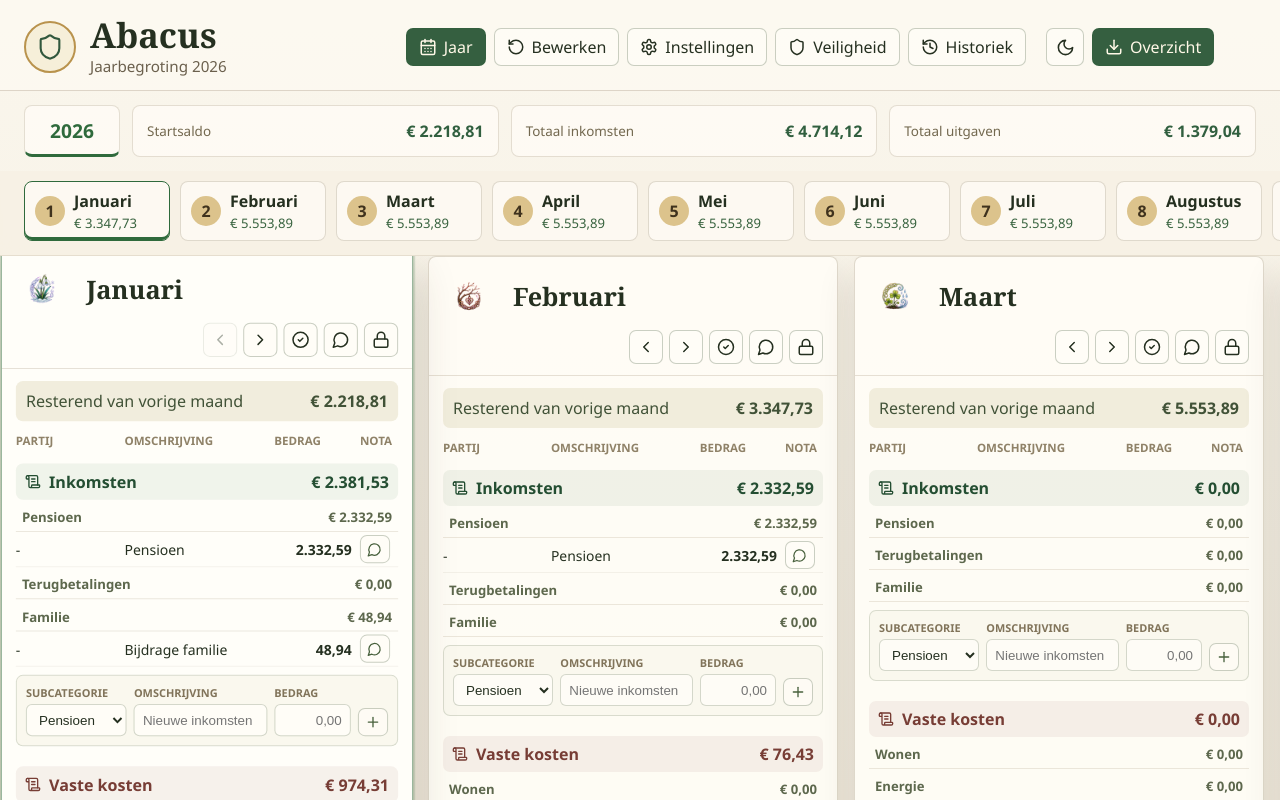
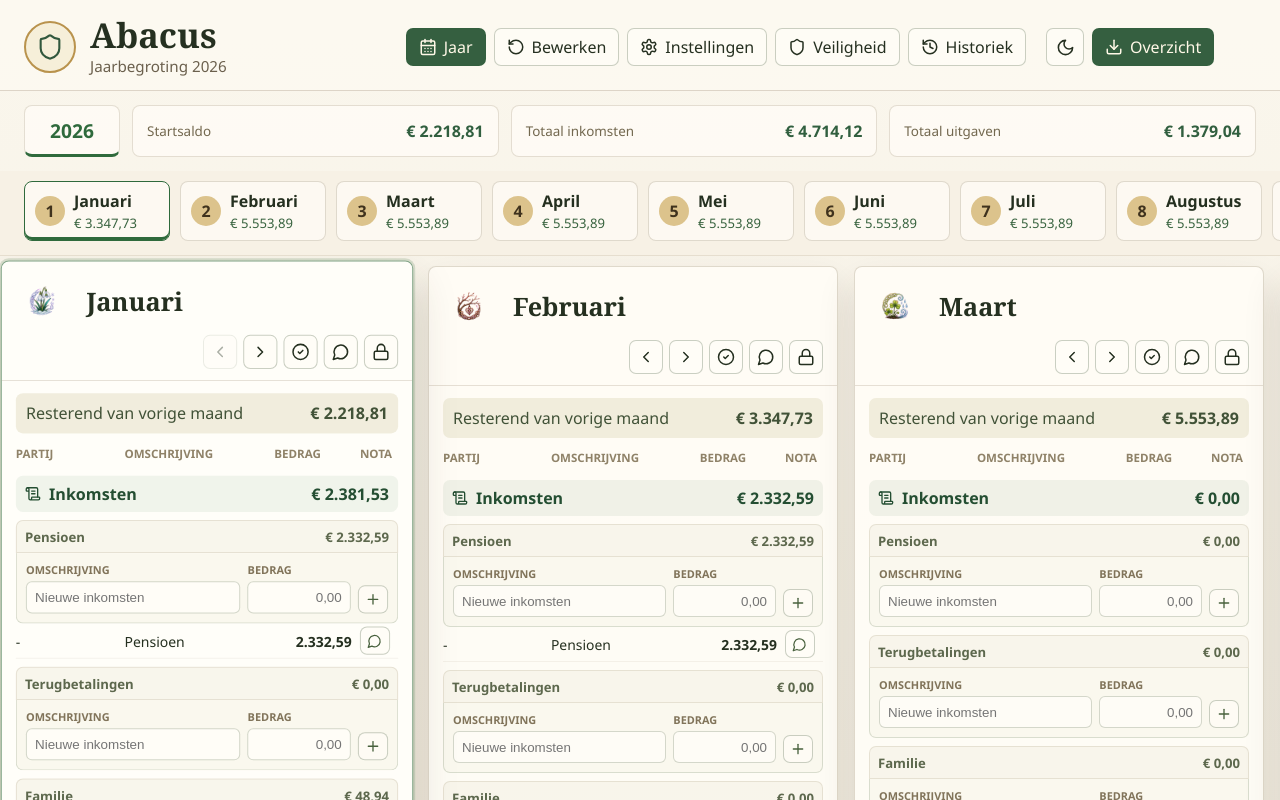
Before and after one commit to monokid/Abacus, a Svelte app: page / in a window 1280 px wide. Shown: the top 800 px of the page. Built offline with nearby package versions, Linux system fonts and the light colour scheme.

Commit message:
Move inputs into category rows

```diff
--- a/src/ui/App.svelte
+++ b/src/ui/App.svelte
@@ -41,7 +41,6 @@
     party: string;
     description: string;
     amountText: string;
-    subcategoryId: string;
     amountError: string;
   }
 
@@ -177,17 +176,17 @@
     return entriesFor(month, section, null);
   }
 
-  function draftKey(monthNumber: number, section: Section): string {
-    return `${monthNumber}:${section}`;
+  function draftKey(monthNumber: number, section: Section, subcategoryId: string): string {
+    return `${monthNumber}:${section}:${subcategoryId}`;
   }
 
-  function draftFor(monthNumber: number, section: Section): DraftEntry {
-    const key = draftKey(monthNumber, section);
-    return drafts[key] ?? emptyDraft(section);
+  function draftFor(monthNumber: number, section: Section, subcategoryId: string): DraftEntry {
+    const key = draftKey(monthNumber, section, subcategoryId);
+    return drafts[key] ?? emptyDraft();
   }
 
-  function commitDraft(month: BudgetMonth, section: Section): void {
-    const key = draftKey(month.month, section);
+  function commitDraft(month: BudgetMonth, section: Section, subcategoryId: string): void {
+    const key = draftKey(month.month, section, subcategoryId);
     const draft = drafts[key];
     if (!draft) return;
 
@@ -204,7 +203,7 @@
     month.entries.push({
       id: `demo-${month.month}-${section}-${Date.now()}`,
       section,
-      subcategoryId: draft.subcategoryId || null,
+      subcategoryId,
       date: `${selectedYear.year}-${String(month.month).padStart(2, "0")}-01`,
       party,
       description: description || "Nieuwe regel",
@@ -217,38 +216,32 @@
       party: "",
       description: "",
       amountText: "",
-      subcategoryId: draft.subcategoryId,
       amountError: "",
     };
     activeMonth = month.month;
   }
 
-  function maybeHandleDraftKey(event: KeyboardEvent, month: BudgetMonth, section: Section): void {
+  function maybeHandleDraftKey(event: KeyboardEvent, month: BudgetMonth, section: Section, subcategoryId: string): void {
     if (event.key === "Enter") {
       event.preventDefault();
-      commitDraft(month, section);
+      commitDraft(month, section, subcategoryId);
     }
 
     if (event.key === "Escape") {
       event.preventDefault();
-      resetDraft(month.month, section);
+      resetDraft(month.month, section, subcategoryId);
     }
   }
 
-  function maybeCommitOnPanelBlur(event: FocusEvent, month: BudgetMonth, section: Section): void {
+  function maybeCommitOnPanelBlur(event: FocusEvent, month: BudgetMonth, section: Section, subcategoryId: string): void {
     const currentTarget = event.currentTarget;
     const relatedTarget = event.relatedTarget;
     if (currentTarget instanceof HTMLElement && relatedTarget instanceof Node && currentTarget.contains(relatedTarget)) return;
-    commitDraft(month, section);
+    commitDraft(month, section, subcategoryId);
   }
 
-  function resetDraft(monthNumber: number, section: Section): void {
-    const key = draftKey(monthNumber, section);
-    const currentSubcategoryId = drafts[key]?.subcategoryId;
-    drafts[key] = {
-      ...emptyDraft(section),
-      subcategoryId: currentSubcategoryId || emptyDraft(section).subcategoryId,
-    };
+  function resetDraft(monthNumber: number, section: Section, subcategoryId: string): void {
+    drafts[draftKey(monthNumber, section, subcategoryId)] = emptyDraft();
   }
 
   function clearAmountError(draft: DraftEntry): void {
@@ -273,24 +266,21 @@
 
     for (const month of year.months) {
       for (const section of sections) {
-        initialDrafts[draftKey(month.month, section)] = emptyDraft(section, sourceBook);
+        for (const subcategory of sourceBook.subcategories.filter((item) => item.section === section && !item.hidden)) {
+          initialDrafts[draftKey(month.month, section, subcategory.id)] = emptyDraft();
+        }
       }
     }
 
     return initialDrafts;
   }
 
-  function emptyDraft(section: Section, sourceBook = book): DraftEntry {
+  function emptyDraft(): DraftEntry {
     return {
       party: "",
       description: "",
       amountText: "",
       amountError: "",
-      subcategoryId:
-        sourceBook.subcategories
-          .filter((subcategory) => subcategory.section === section && !subcategory.hidden)
-          .sort((left, right) => left.sortOrder - right.sortOrder || left.name.localeCompare(right.name, "nl-BE"))[0]
-          ?.id ?? "",
     };
   }
 </script>
@@ -413,9 +403,66 @@
 
             {#each subcategoriesFor(section) as subcategory}
               {@const groupedEntries = entriesFor(month, section, subcategory.id)}
+              {@const subcategoryTotal = total?.bySubcategoryCents[subcategory.id] ?? 0}
               <div class="subcategory-row">
                 <span>{subcategory.name}</span>
-                <strong>{formatMoneyCents(total?.bySubcategoryCents[subcategory.id] ?? 0)}</strong>
+                <strong>{formatMoneyCents(subcategoryTotal)}</strong>
+              </div>
+
+              {@const draft = draftFor(month.month, section, subcategory.id)}
+              <div
+                class:has-error={Boolean(draft.amountError)}
+                class="new-entry-panel"
+                data-testid={`draft-${month.month}-${section}-${subcategory.id}`}
+                onfocusout={(event) => maybeCommitOnPanelBlur(event, month, section, subcategory.id)}
+              >
+                {#if section !== "inkomsten"}
+                  <label class="field">
+                    <span>Partij</span>
+                    <input
+                      aria-label={`Partij voor ${subcategory.name} in ${monthName(month.month)}`}
+                      bind:value={draft.party}
+                      placeholder="Bij wie?"
+                      onkeydown={(event) => maybeHandleDraftKey(event, month, section, subcategory.id)}
+                    />
+                  </label>
+                {/if}
+
+                <label class="field label-field">
+                  <span>Omschrijving</span>
+                  <input
+                    aria-label={`Omschrijving voor ${subcategory.name} in ${monthName(month.month)}`}
+                    bind:value={draft.description}
+                    placeholder={section === "inkomsten" ? "Nieuwe inkomsten" : "Nieuwe uitgave"}
+                    onkeydown={(event) => maybeHandleDraftKey(event, month, section, subcategory.id)}
+                  />
+                </label>
+
+                <label class="field amount-field">
+                  <span>Bedrag</span>
+                  <input
+                    aria-describedby={draft.amountError ? `amount-error-${month.month}-${section}-${subcategory.id}` : undefined}
+                    aria-invalid={Boolean(draft.amountError)}
+                    aria-label={`Bedrag voor ${subcategory.name} in ${monthName(month.month)}`}
+                    bind:value={draft.amountText}
+                    inputmode="decimal"
+                    placeholder="0,00"
+                    oninput={() => clearAmountError(draft)}
+                    onkeydown={(event) => maybeHandleDraftKey(event, month, section, subcategory.id)}
+                  />
+                  {#if draft.amountError}
+                    <small id={`amount-error-${month.month}-${section}-${subcategory.id}`} class="field-error">{draft.amountError}</small>
+                  {/if}
+                </label>
+
+                <button
+                  class="add-entry"
+                  type="button"
+                  aria-label={`Nieuwe regel toevoegen aan ${subcategory.name}`}
+                  onclick={() => commitDraft(month, section, subcategory.id)}
+                >
+                  <Plus size={16} />
+                </button>
               </div>
 
               {#if groupedEntries.length > 0}
@@ -438,68 +485,6 @@
                 <button type="button" aria-label="Nota"><MessageCircle size={15} /></button>
               </div>
             {/each}
-
-            {#if true}
-              {@const draft = draftFor(month.month, section)}
-              <div
-                class:has-error={Boolean(draft.amountError)}
-                class="new-entry-panel"
-                data-testid={`draft-${month.month}-${section}`}
-                onfocusout={(event) => maybeCommitOnPanelBlur(event, month, section)}
-              >
-                <label class="field category-field">
-                  <span>Subcategorie</span>
-                  <select aria-label={`Subcategorie voor ${SECTION_LABELS[section]} in ${monthName(month.month)}`} bind:value={draft.subcategoryId}>
-                    {#each subcategoriesFor(section) as subcategory}
-                      <option value={subcategory.id}>{subcategory.name}</option>
-                    {/each}
-                  </select>
-                </label>
-
-                {#if section !== "inkomsten"}
-                  <label class="field">
-                    <span>Partij</span>
-                    <input
-                      aria-label={`Partij voor ${SECTION_LABELS[section]} in ${monthName(month.month)}`}
-                      bind:value={draft.party}
-                      placeholder="Bij wie?"
-                      onkeydown={(event) => maybeHandleDraftKey(event, month, section)}
-                    />
-                  </label>
-                {/if}
-
-                <label class="field label-field">
-                  <span>Omschrijving</span>
-                  <input
-                    aria-label={`Omschrijving voor ${SECTION_LABELS[section]} in ${monthName(month.month)}`}
-                    bind:value={draft.description}
-                    placeholder={section === "inkomsten" ? "Nieuwe inkomsten" : "Nieuwe uitgave"}
-                    onkeydown={(event) => maybeHandleDraftKey(event, month, section)}
-                  />
-                </label>
-
-                <label class="field amount-field">
-                  <span>Bedrag</span>
-                  <input
-                    aria-describedby={draft.amountError ? `amount-error-${month.month}-${section}` : undefined}
-                    aria-invalid={Boolean(draft.amountError)}
-                    aria-label={`Bedrag voor ${SECTION_LABELS[section]} in ${monthName(month.month)}`}
-                    bind:value={draft.amountText}
-                    inputmode="decimal"
-                    placeholder="0,00"
-                    oninput={() => clearAmountError(draft)}
-                    onkeydown={(event) => maybeHandleDraftKey(event, month, section)}
-                  />
-                  {#if draft.amountError}
-                    <small id={`amount-error-${month.month}-${section}`} class="field-error">{draft.amountError}</small>
-                  {/if}
-                </label>
-
-                <button class="add-entry" type="button" aria-label="Nieuwe regel toevoegen" onclick={() => commitDraft(month, section)}>
-                  <Plus size={16} />
-                </button>
-              </div>
-            {/if}
           </section>
         {/each}
 
--- a/src/ui/styles.css
+++ b/src/ui/styles.css
@@ -293,7 +293,7 @@
   align-items: flex-start;
   gap: 16px;
   overflow-x: auto;
-  padding: 0 24px 26px;
+  padding: 10px 24px 26px;
   scroll-snap-type: x proximity;
   scrollbar-width: none;
   -ms-overflow-style: none;
@@ -319,7 +319,7 @@
 .month-card.active-card {
   border-color: rgba(48, 106, 60, 0.62);
   background: rgba(255, 254, 249, 0.98);
-  transform: translateY(-4px) scale(1.006);
+  transform: scale(1.006);
   z-index: 2;
   box-shadow:
     0 22px 44px rgba(65, 51, 26, 0.18),
@@ -440,14 +440,23 @@
 }
 
 .subcategory-row {
-  display: flex;
-  justify-content: space-between;
+  display: grid;
+  grid-template-columns: minmax(0, 1fr) auto;
   gap: 12px;
-  padding: 8px 6px 5px;
+  margin-top: 8px;
+  padding: 7px 8px 6px;
   color: #5d684d;
-  border-bottom: 1px solid rgba(119, 99, 62, 0.14);
+  border: 1px solid rgba(119, 99, 62, 0.14);
+  border-radius: 7px 7px 0 0;
+  background: rgba(245, 241, 229, 0.66);
   font-size: 0.82rem;
   font-weight: 700;
+}
+
+.subcategory-row span {
+  overflow: hidden;
+  text-overflow: ellipsis;
+  white-space: nowrap;
 }
 
 .entry-row {
@@ -476,13 +485,16 @@
 
 .new-entry-panel {
   display: grid;
-  grid-template-columns: minmax(0, 0.92fr) minmax(0, 1fr) minmax(0, 1.34fr) minmax(0, 0.76fr) 30px;
+  grid-template-columns: minmax(0, 1fr) minmax(0, 1.36fr) minmax(0, 0.76fr) 30px;
   gap: 7px;
   align-items: end;
-  margin-top: 8px;
+  margin-top: 0;
   padding: 9px;
   border: 1px solid rgba(70, 96, 58, 0.18);
+  border-top: 0;
   border-radius: 7px;
+  border-top-left-radius: 0;
+  border-top-right-radius: 0;
   background: rgba(249, 246, 234, 0.72);
 }
 
@@ -492,11 +504,7 @@
 }
 
 .budget-section[aria-label="Inkomsten"] .new-entry-panel {
-  grid-template-columns: minmax(0, 1fr) minmax(0, 1.32fr) minmax(0, 0.76fr) 30px;
-}
-
-.budget-section[aria-label="Inkomsten"] .new-entry-panel .category-field {
-  grid-column: auto;
+  grid-template-columns: minmax(0, 1.58fr) minmax(0, 0.76fr) 30px;
 }
 
 .field {
```
Also changed, not shown: tests/smoke/input-smoke.mjs (+46 -5 lines).
